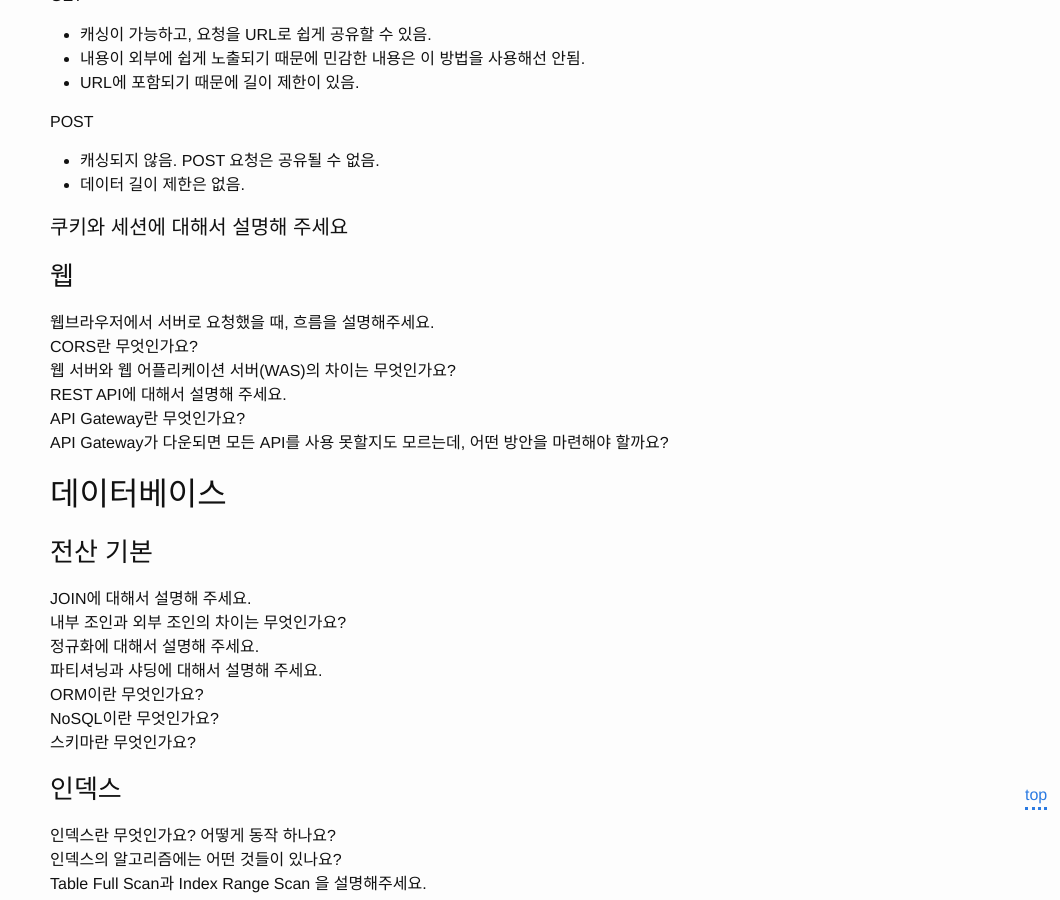
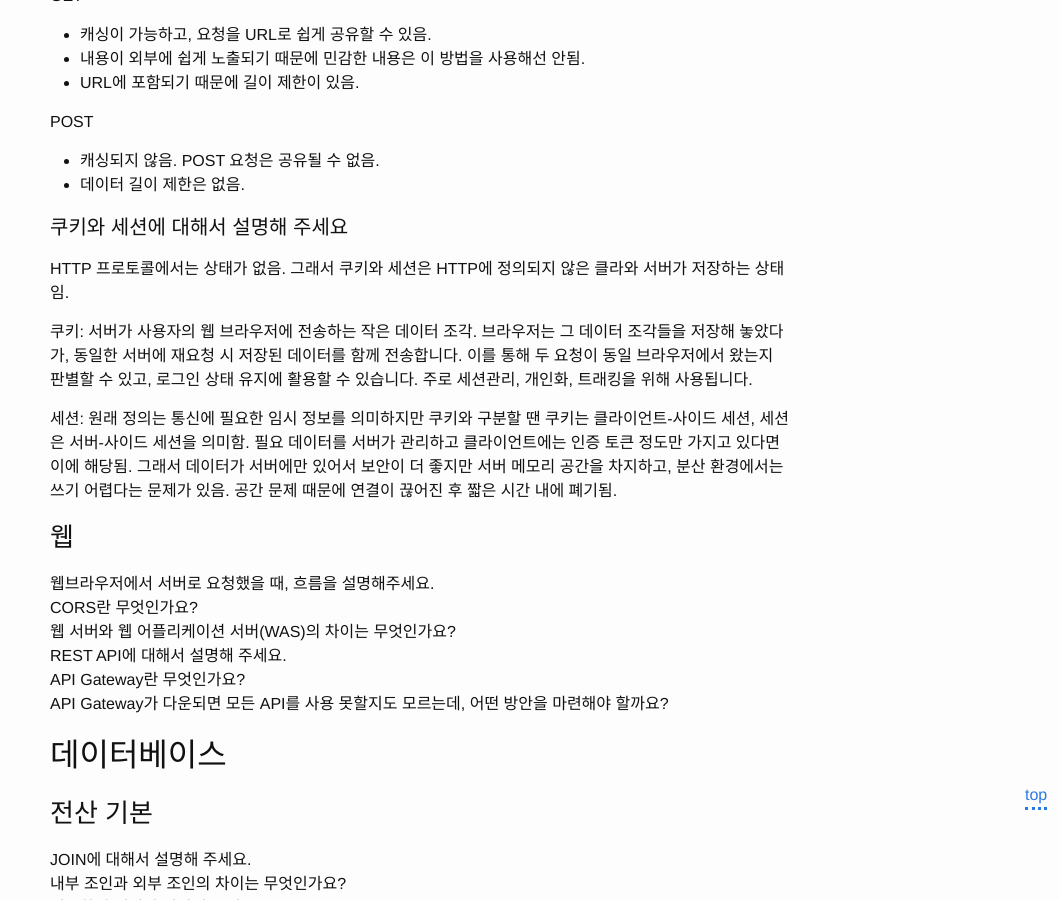
Before and after one commit to WraithKim/blog, a Jekyll site: the page built from _posts/2021-05-20-tech-interview-with-rage.md, in a window 1280 px wide and 900 px high, scrolled down 9190 px. Shown: the whole window, without its empty margins (220-1280 px from the left). Built offline with Jekyll 4.4.1, drawn with Linux system fonts in a browser that asks for light colours.

Commit message:
세션과 쿠키

```diff
--- a/_posts/2021-05-20-tech-interview-with-rage.md
+++ b/_posts/2021-05-20-tech-interview-with-rage.md
@@ -362,6 +362,12 @@ POST
 
 #### 쿠키와 세션에 대해서 설명해 주세요
 
+HTTP 프로토콜에서는 상태가 없음. 그래서 쿠키와 세션은 HTTP에 정의되지 않은 클라와 서버가 저장하는 상태임.
+
+쿠키: 서버가 사용자의 웹 브라우저에 전송하는 작은 데이터 조각. 브라우저는 그 데이터 조각들을 저장해 놓았다가, 동일한 서버에 재요청 시 저장된 데이터를 함께 전송합니다. 이를 통해 두 요청이 동일 브라우저에서 왔는지 판별할 수 있고, 로그인 상태 유지에 활용할 수 있습니다. 주로 세션관리, 개인화, 트래킹을 위해 사용됩니다.
+
+세션: 원래 정의는 통신에 필요한 임시 정보를 의미하지만 쿠키와 구분할 땐 쿠키는 클라이언트-사이드 세션, 세션은 서버-사이드 세션을 의미함. 필요 데이터를 서버가 관리하고 클라이언트에는 인증 토큰 정도만 가지고 있다면 이에 해당됨. 그래서 데이터가 서버에만 있어서 보안이 더 좋지만 서버 메모리 공간을 차지하고, 분산 환경에서는 쓰기 어렵다는 문제가 있음. 공간 문제 때문에 연결이 끊어진 후 짧은 시간 내에 폐기됨.
+
 ### 웹
 
 웹브라우저에서 서버로 요청했을 때, 흐름을 설명해주세요.
```
Also changed, not shown: other parts of _posts/2021-05-20-tech-interview-with-rage.md (+1 -0 lines).
